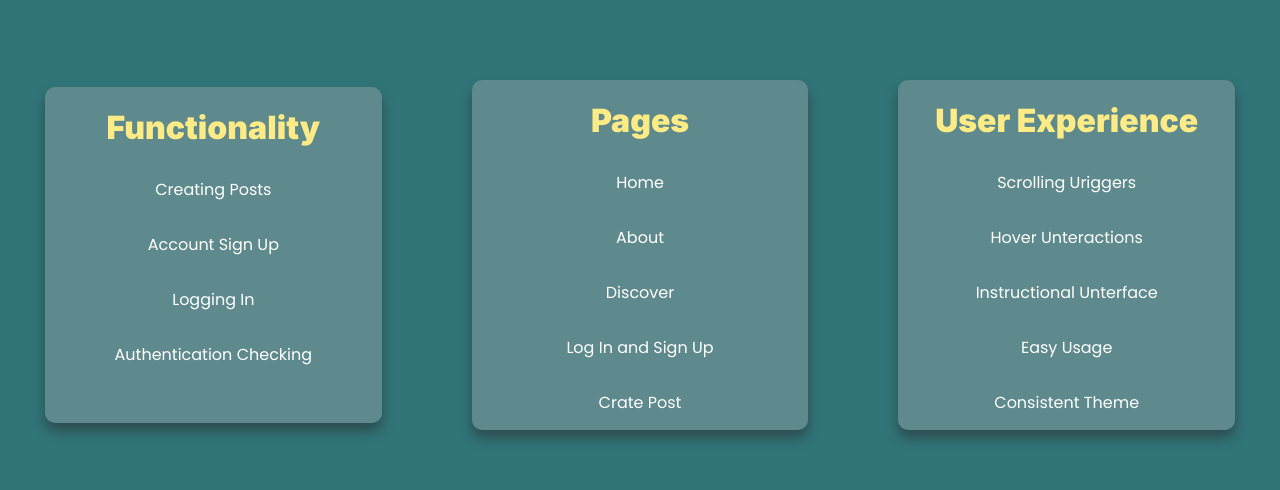
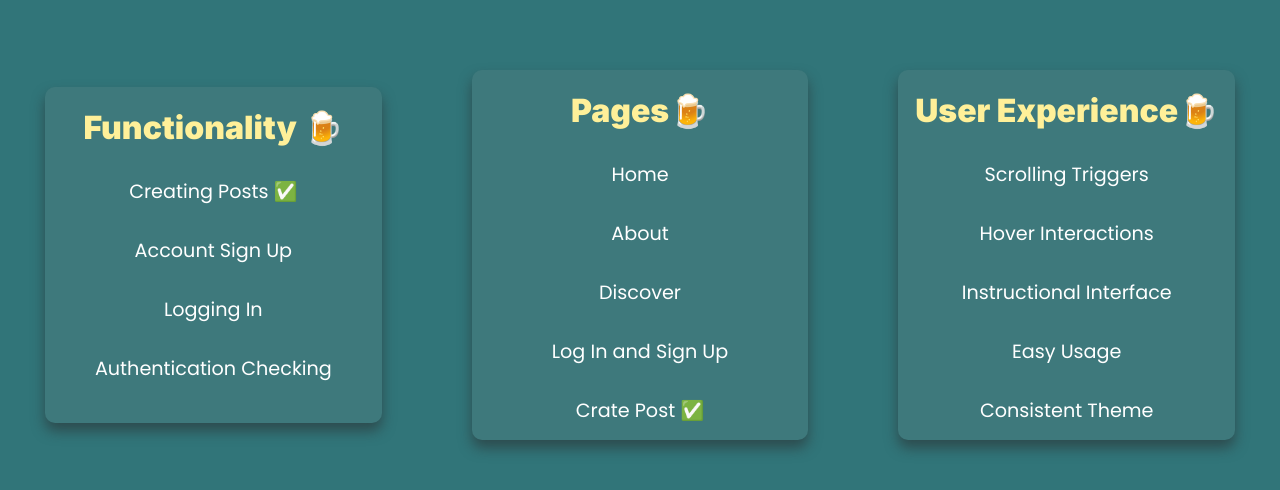
Before and after one commit to ludvigdamberg/TDDD27, a React (Create React App) app in the folder frontend/: page / in a window 1280 px wide. Shown: the part 785-1275 px from the top of the page. Built offline with nearby package versions, Linux system fonts and the light colour scheme; no server answers.

Commit message:
short session
added emojis
fixed a width problem creating an extra nudge on the side

```diff
--- a/frontend/src/components/Landing.js
+++ b/frontend/src/components/Landing.js
@@ -7,9 +7,9 @@ const Landing = () => {
     <div className='Header'>
         <div className='text-container'>
         <h1>Welcome to Liqour Buddy!</h1>
-        <p>A project by Ludvig Damberg and Ludvig Hillert for Linköping University </p>
+        <p>A project by Ludvig Damberg and Ludvig Hillert for Linköping University. </p>
         <p>Scroll down to see a checklist for our project and test the current features! Keep in mind that this is a project
-            under developement, some features might not work or have any response.
+            under developement, some features might not work or have any response. 🍹🍻
         </p>
         </div>
         <div className='image-container'>
@@ -18,30 +18,30 @@ const Landing = () => {
     </div>
     <div className='Header2'>
         <div className='card'>
-            <h1>Functionality</h1>
+            <h1>Functionality 🍺</h1>
             <ul className='list'>
-           <li className='item'>Creating Posts </li>
+           <li className='item'>Creating Posts ✅ </li>
            <li className='item'>Account Sign Up </li>
            <li className='item'>Logging In </li>
            <li className='item'>Authentication Checking </li>
            </ul>
         </div>
         <div className='card'>
-            <h1>Pages</h1>
+            <h1>Pages🍺</h1>
             <ul className='list'>
            <li className='item'>Home </li>
            <li className='item'>About </li>
            <li className='item'>Discover </li>
            <li className='item'>Log In and Sign Up </li>
-           <li className='item'>Crate Post </li>
+           <li className='item'>Crate Post ✅</li>
            </ul>
         </div>
         <div className='card'>
-            <h1>User Experience</h1>
+            <h1>User Experience🍺</h1>
             <ul className='list'>
-           <li className='item'>Scrolling Uriggers </li>
-           <li className='item'>Hover Unteractions </li>
-           <li className='item'>Instructional Unterface </li>
+           <li className='item'>Scrolling Triggers </li>
+           <li className='item'>Hover Interactions </li>
+           <li className='item'>Instructional Interface </li>
            <li className='item'>Easy Usage </li>
            <li className='item'>Consistent Theme </li>
 
--- a/frontend/src/index.css
+++ b/frontend/src/index.css
@@ -3,6 +3,9 @@
 body {
   margin: 0;
   font-family: 'Poppins', sans-serif;
+  box-sizing: border-box;
+  background-color: rgb(49, 117, 121);
+
 }
 .img{
   margin-top: 10px;
--- a/frontend/src/styles.css
+++ b/frontend/src/styles.css
@@ -1,6 +1,5 @@
 
 .Header{
-    width: 100vw;
     height: 100vh;
     display: flex;
     justify-content: center;
@@ -22,14 +21,14 @@
 
 
 .image-container {
-    width: 500px; /* set width of image container */
-    height: 500px; /* set height of image container */
-    border-radius: 50%; /* make image container circular */
-    overflow: hidden;
+  width: 500px; /* set width of image container */
+  height: 500px; /* set height of image container */
+  border-radius: 50%; /* make image container circular */
+  overflow: hidden;
   display: flex; /* Add display flex to center image vertically */
   align-items: center; /* Center image vertically */
   justify-content: center; /* Center image horizontally */
-  margin: 2px;
+
   }
 
 .image-container img {
@@ -49,31 +48,33 @@ object-fit: cover;
 }
 
 .Header2{
-    width: 100vw;
     height: 60vh;
     display: flex;
     justify-content: center;
     align-items: center;
-    background-color: rgb(49, 117, 121);
+    background: rgb(49, 117, 121);
     flex-wrap: wrap; /* Add flex-wrap property to allow text to wrap */
+
 }
 .card {
     flex: 1;
     margin: 0 45px;
     max-width: 400px;
     aspect-ratio: 1/1; /* Set aspect ratio to 1:1 */
-    background: rgb(94, 138, 141);
+    background: rgb(62, 121, 124);
     border-radius: 10px;
     box-shadow: 0 8px 13px 0 rgba(41, 41, 43, 0.548);
     text-align: center;
-    color: rgb(253, 235, 133);
+    color: rgb(255, 240, 153);
   }
   .list{
   list-style: none;
   padding: 0;
   margin: 0;
   color: rgb(255, 255, 255);
-  }
+  font-size: 120%;
+
+}
   .item{
     margin-top: 30px;
     margin-bottom: 15px;
```
